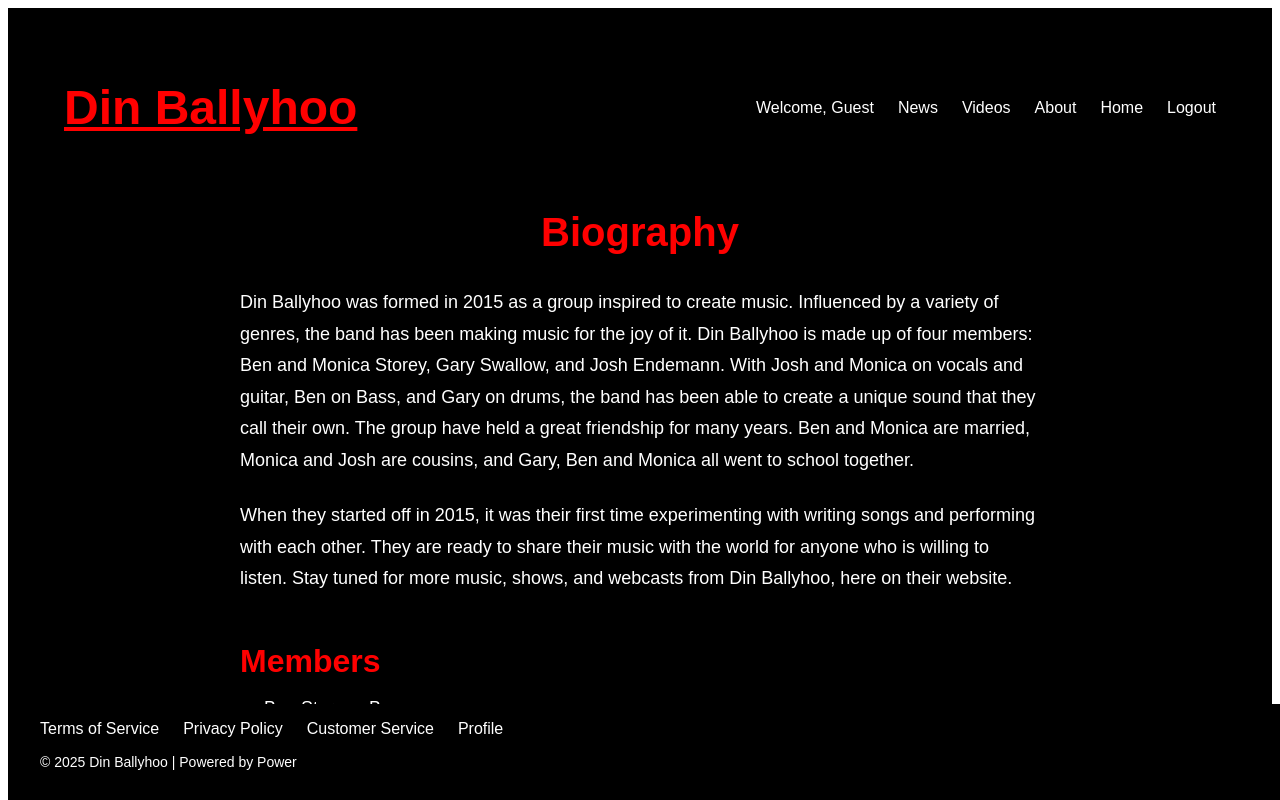
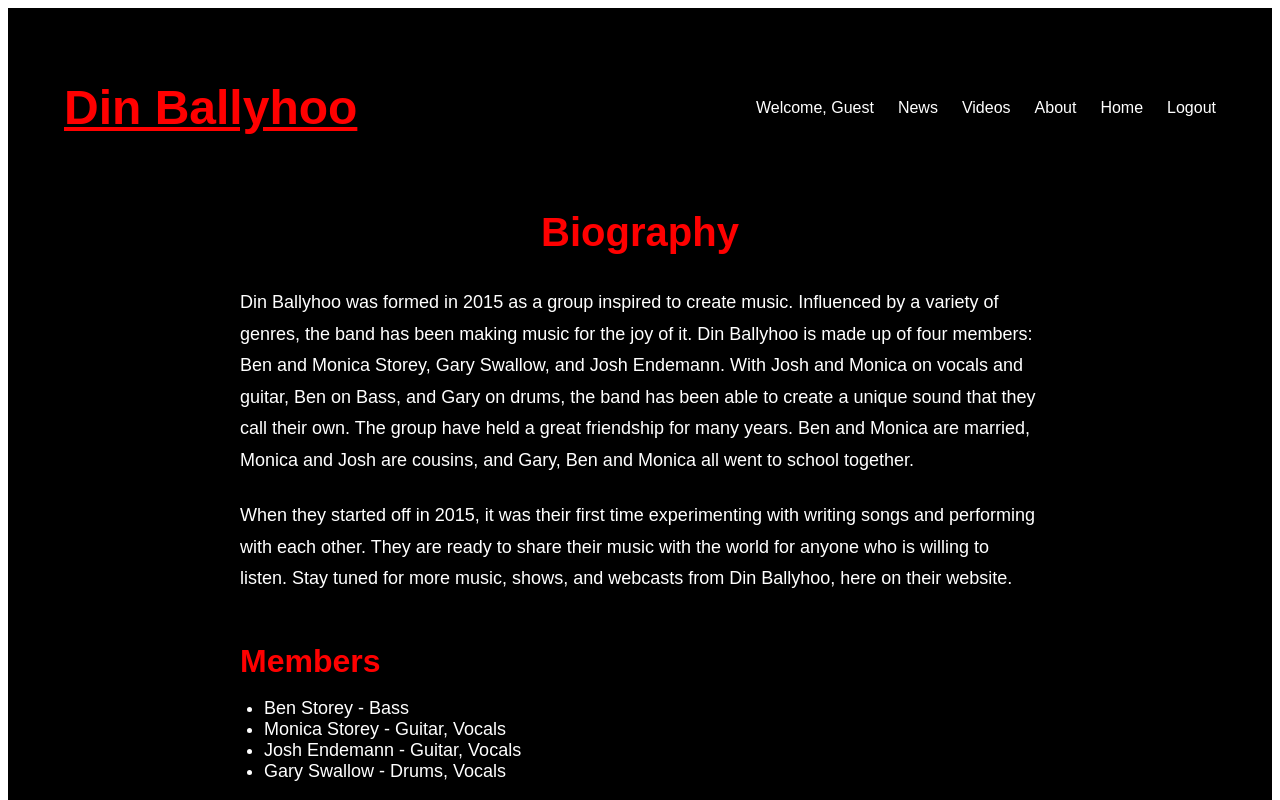
Before and after one commit to jahend412/din-ballyhoo, a Next.js app in the folder din-ballyhoo-app/client/: page /about in a window 1280 px wide. Shown: the top 800 px of the page. Built offline with nearby package versions, Linux system fonts and the light colour scheme.

Commit message:
Update Footer and style
-Made the Footer Centered to the page and always at the bottom.
- Removed User because it was unnecessary

```diff
--- a/din-ballyhoo-app/client/components/Footer.jsx
+++ b/din-ballyhoo-app/client/components/Footer.jsx
@@ -1,7 +1,7 @@
 import Link from "next/link";
 import styles from "./Footer.module.css";
 
-export default function Footer({ user }) {
+export default function Footer() {
   return (
     <div id="root">
       <footer className={styles.footer}>
@@ -15,9 +15,6 @@ export default function Footer({ user }) {
           <Link href="/customer-service" className={styles.navLink}>
             Customer Service
           </Link>
-          <Link href={`/profile/${user}`} className={styles.navLink}>
-            Profile
-          </Link>
         </nav>
         <p className={styles.copy}>
           &copy; 2025 Din Ballyhoo | Powered by Power
--- a/din-ballyhoo-app/client/components/Footer.module.css
+++ b/din-ballyhoo-app/client/components/Footer.module.css
@@ -1,15 +1,27 @@
+/* Ensure the page takes at least the full viewport height */
+
+.page-container {
+  margin-top: 2rem !important;
+  display: flex;
+  flex-direction: column;
+  min-height: 100vh; /* Ensure the full height of the page */
+}
+
+/* Main content will take available space pushing footer down */
+.content {
+  flex: 1;
+}
+
 .footer {
-  position: absolute;
-  bottom: 0;
   width: 100%;
-  display: flex;
-  justify-content: space-between;
-  align-items: center;
-  padding: 1rem 2rem;
   background-color: #000000;
   color: white;
+  padding: 1rem 2rem;
+  display: flex;
+  justify-content: center;
+  text-align: center;
+  align-items: center;
   flex-wrap: wrap;
-  padding-bottom: 1rem;
 }
 
 .logo {
@@ -21,6 +33,7 @@
 .navLinks {
   display: flex;
   gap: 1.5rem;
+  justify-content: center;
 }
 
 .navLink {
@@ -35,8 +48,11 @@
 }
 
 .copy {
-  font-size: 0.875rem; /* Smaller font for copyright */
+  font-size: 0.875rem;
   text-align: left;
   margin-top: 1rem;
-  flex: 1 0 100%; /* Push copyright text below on small screens */
+  flex: 1 0 100%;
+  text-align: center;
+  justify-content: center;
+  align-items: center;
 }
```
